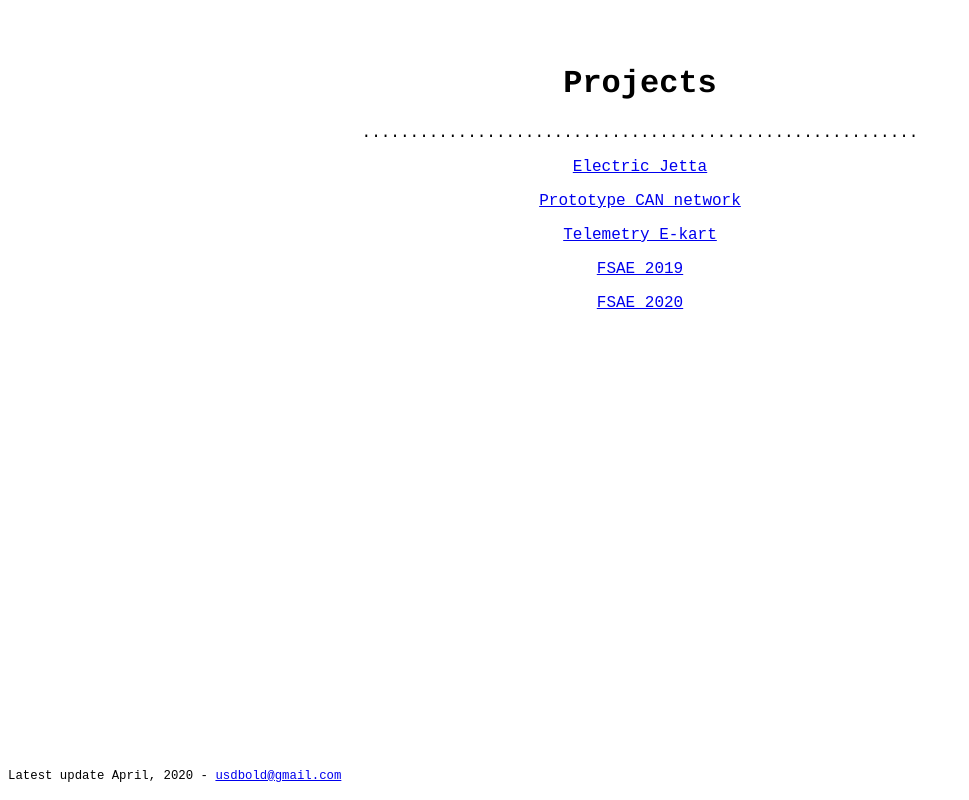
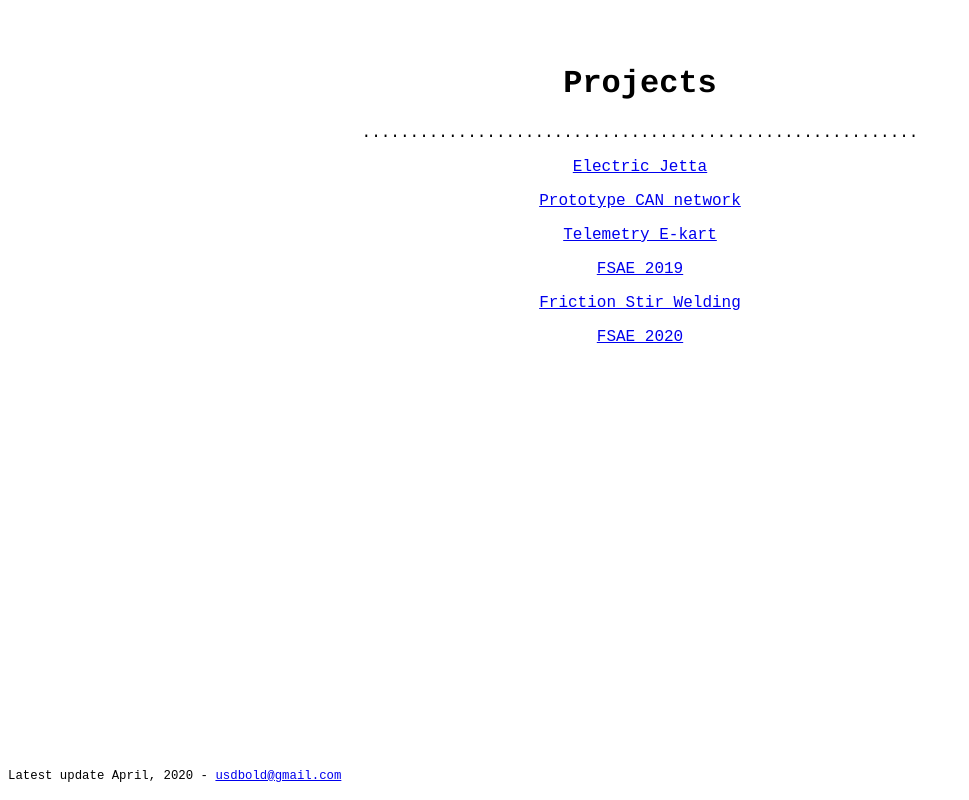
Before and after one commit to agkevin/agkevin.github.io, a plain HTML site: page scripts/projects.html in a window 1280 px wide. Shown: the whole page, without its empty margins (0-969 px from the left). Drawn offline with Linux system fonts and the light colour scheme.

Commit message:
Update projects.html
added fsw project

```diff
--- a/scripts/projects.html
+++ b/scripts/projects.html
@@ -21,6 +21,7 @@
 <p><a href="projects/cannet.html">Prototype CAN network</a></p>
 <p><a href="projects/e_kart.html">Telemetry E-kart</a></p>
 <p><a href="projects/fsae2019.html">FSAE 2019</a></p>
+<p><a href="projects/fsw.html">Friction Stir Welding</a></p>
 <p><a href="projects/fsae2020.html">FSAE 2020</a></p>
 <p style="position: absolute; bottom: 5px; font-size:95%;">Latest update April, 2020 - <a href="mailto:usdbold@gmail.com">usdbold@gmail.com</a></p>
 </center>
```
